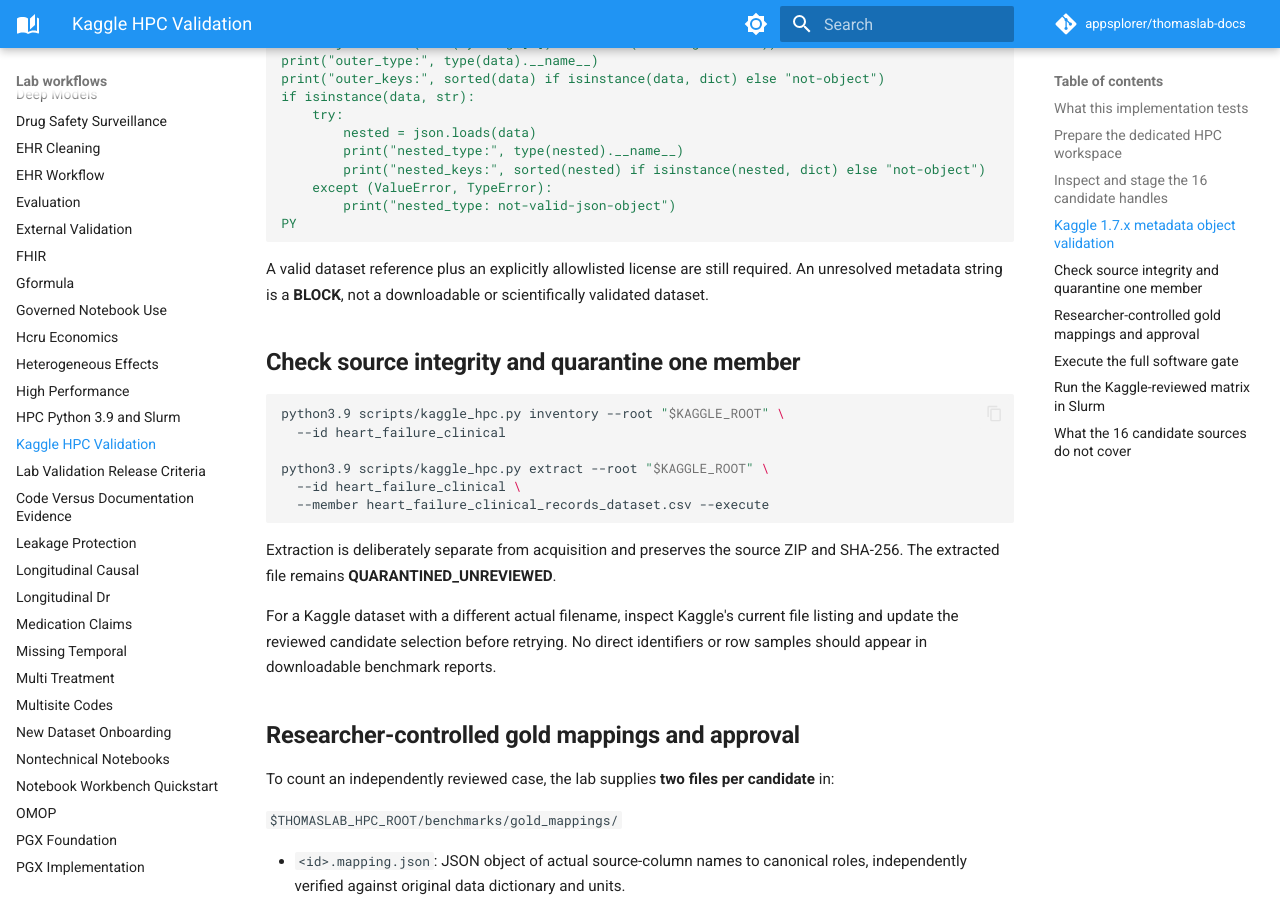
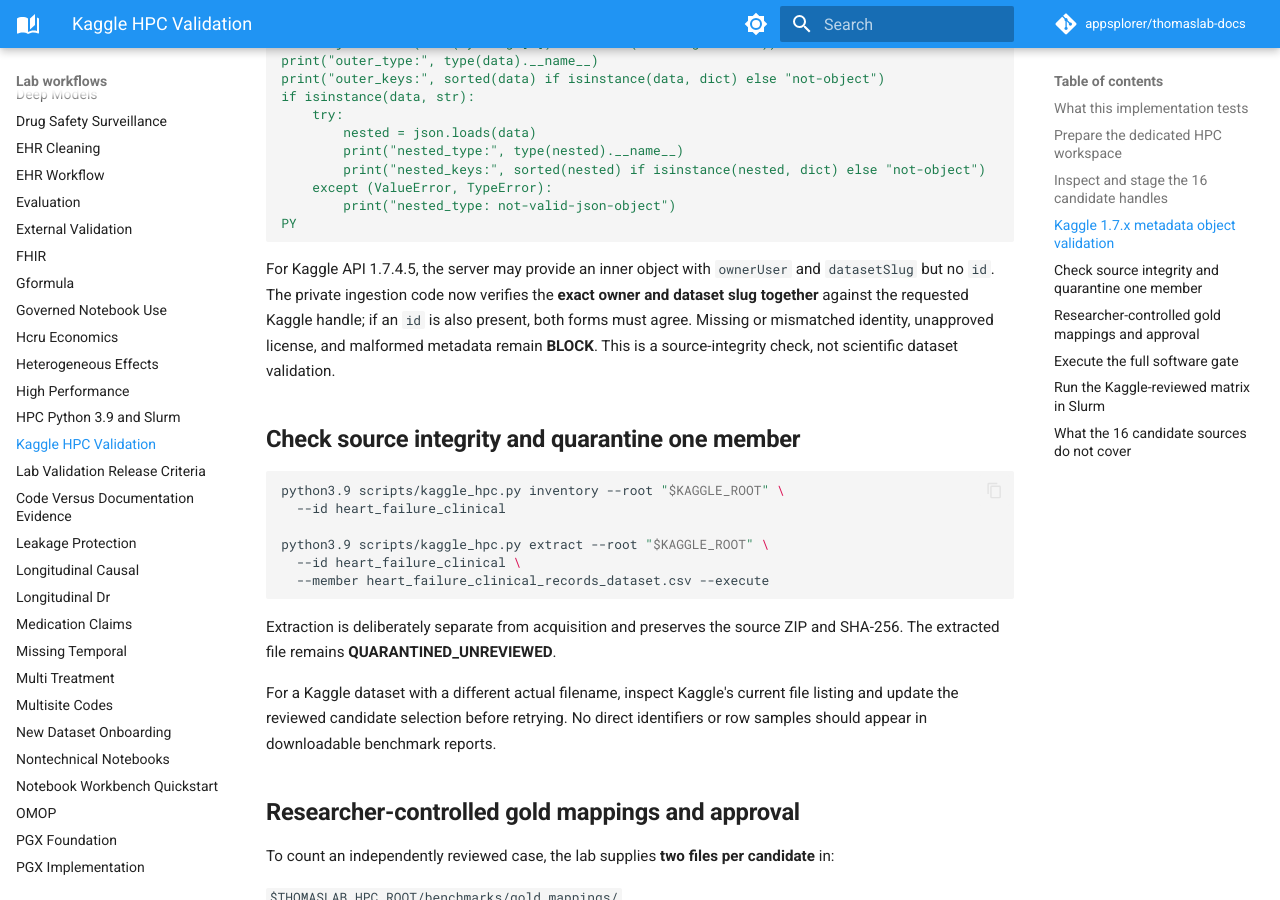
Before and after one commit to appsplorer/thomaslab-docs, an MkDocs documentation site: the page built from docs/guides/kaggle-hpc-acceptance.md, in a window 1280 px wide and 900 px high, scrolled down 2554 px. Built offline with MkDocs 1.6.1 and Material for MkDocs 9.7.7, drawn with Linux system fonts in a browser that asks for light colours; comment, search, counter and statistics services are not loaded; some of the changed lines change nothing that is shown; some of the changed text lies outside the part shown.

Commit message:
docs: document verified Kaggle 1.7 ownerUser/datasetSlug schema

```diff
--- a/docs/guides/kaggle-hpc-acceptance.md
+++ b/docs/guides/kaggle-hpc-acceptance.md
@@ -17,7 +17,7 @@
 
 ## Prepare the dedicated HPC workspace
 
-Use a institution-approved storage path and job allocation. The example keeps both data and generated reports **outside** the Git repository.
+Use an institution-approved storage path and job allocation. The example keeps both data and generated reports **outside** the Git repository.
 
 ~~~bash
 export THOMASLAB_HPC_ROOT="/path/to/approved-research/thomaslab_hpc"
@@ -26,7 +26,7 @@
 git clone git@github.com:appsplorer/thomaslab-core.git
 cd thomaslab-core
 git fetch origin
-git switch audit/kaggle-hpc-matrix-20261021
+git switch audit/kaggle-hpc-final-20261021
 git pull --ff-only
 bash scripts/setup_thomaslab_hpc.sh
 
@@ -91,7 +91,7 @@
 PY
 ~~~
 
-A valid dataset reference plus an explicitly allowlisted license are still required. An unresolved metadata string is a **BLOCK**, not a downloadable or scientifically validated dataset.
+For Kaggle API 1.7.4.5, the server may provide an inner object with `ownerUser` and `datasetSlug` but no `id`. The private ingestion code now verifies the **exact owner and dataset slug together** against the requested Kaggle handle; if an `id` is also present, both forms must agree. Missing or mismatched identity, unapproved license, and malformed metadata remain **BLOCK**. This is a source-integrity check, not scientific dataset validation.
 
 ## Check source integrity and quarantine one member
 
```
